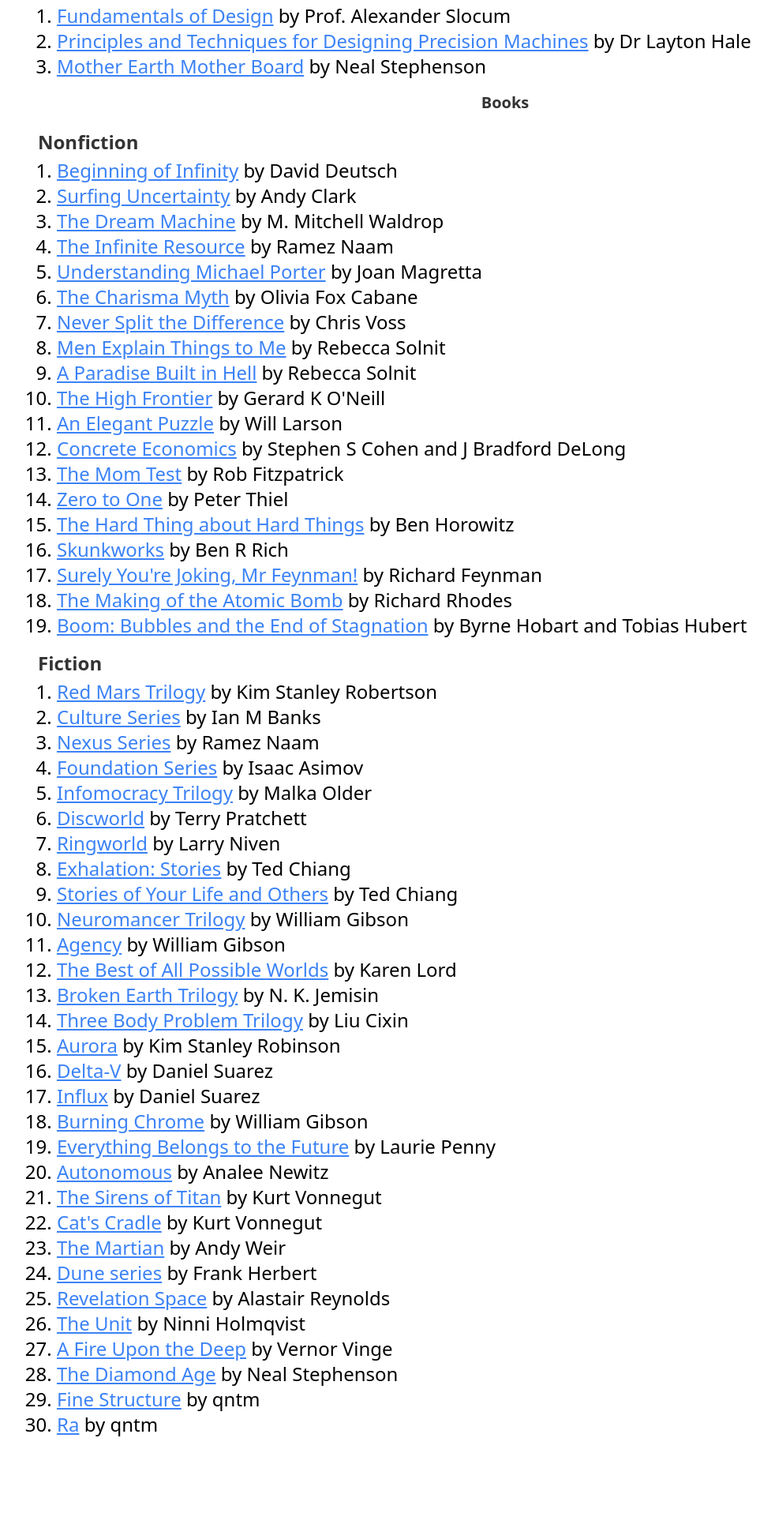
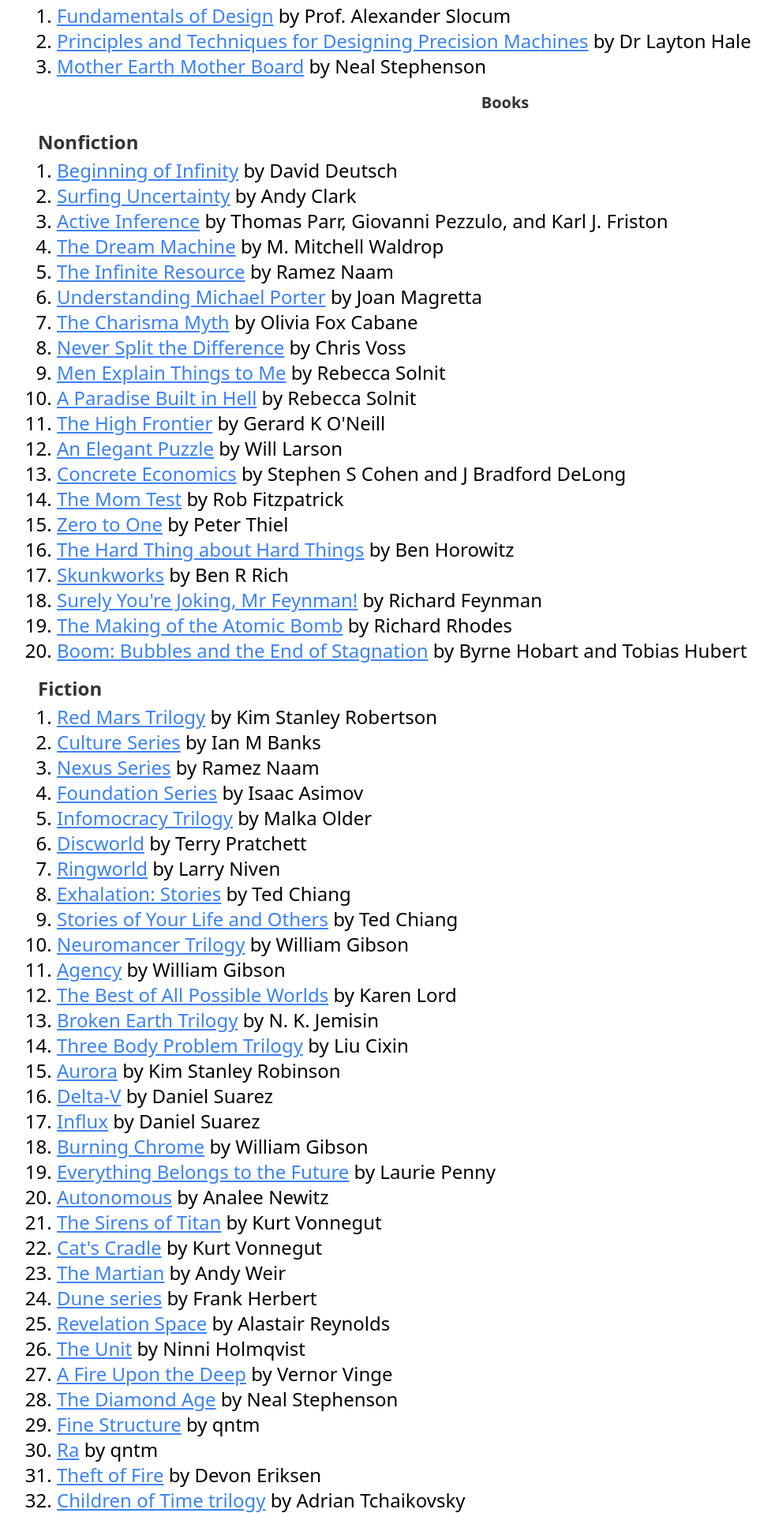
Before and after one commit to nick-parker/nickparkerco, a Next.js app: page /info-diet in a window 1280 px wide. Shown: the part 684-2600 px from the top of the page at 79% size, without its empty margins (0-982 px from the left). Before the commit the page ends 2504 px from the top, so only its background shows below. Built offline with nearby package versions, Linux system fonts and the light colour scheme.

Commit message:
More books

```diff
--- a/pages/info-diet.js
+++ b/pages/info-diet.js
@@ -46,6 +46,7 @@
         <ul>
           <BookListItem href="https://www.amazon.com/Beginning-Infinity-Explanations-Transform-World/dp/0143121359" title="Beginning of Infinity" author="David Deutsch" />
           <BookListItem href="https://www.amazon.com/Surfing-Uncertainty-Prediction-Action-Embodied/dp/0190217014" title="Surfing Uncertainty" author="Andy Clark" />
+          <BookListItem href="https://direct.mit.edu/books/oa-monograph/5299/Active-InferenceThe-Free-Energy-Principle-in-Mind" title="Active Inference" author="Thomas Parr, Giovanni Pezzulo, and Karl J. Friston" />
           <BookListItem href="https://www.amazon.com/Dream-Machine-M-Mitchell-Waldrop/dp/1732265119" title="The Dream Machine" author="M. Mitchell Waldrop" />
           <BookListItem href="https://www.amazon.com/Infinite-Resource-Power-Finite-Planet/dp/161168255X" title="The Infinite Resource" author="Ramez Naam" />
           <BookListItem href="https://www.amazon.com/Understanding-Michael-Porter-Essential-Competition-ebook/dp/B005OVTMAY" title="Understanding Michael Porter" author="Joan Magretta" />
@@ -97,6 +98,8 @@
           <BookListItem href="https://www.amazon.com/Diamond-Age-Illustrated-Primer-Spectra-ebook/dp/B000FBJCKI" title="The Diamond Age" author="Neal Stephenson" />
           <BookListItem href="https://www.amazon.com/Fine-Structure-Sam-Hughes-ebook/dp/B07DW2PMS6" title="Fine Structure" author="qntm" />
           <BookListItem href="https://www.amazon.com/Ra-Sam-Hughes-ebook/dp/B07L9KLYPK" title="Ra" author="qntm" />
+          <BookListItem href="https://www.amazon.com/Theft-Fire-Orbital-Space-1-ebook/dp/B0CJHQ4LZN" title="Theft of Fire" author="Devon Eriksen" />
+          <BookListItem href="https://www.amazon.com/Children-Time-Adrian-Tchaikovsky/dp/0316452505" title="Children of Time trilogy" author="Adrian Tchaikovsky" />
 
 
 
```
